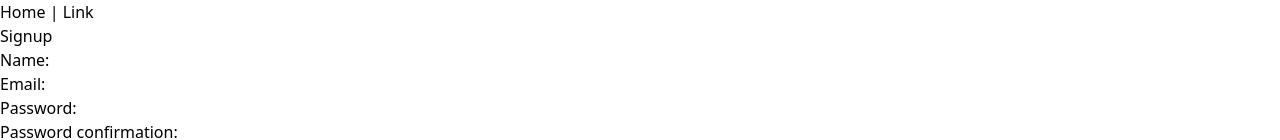
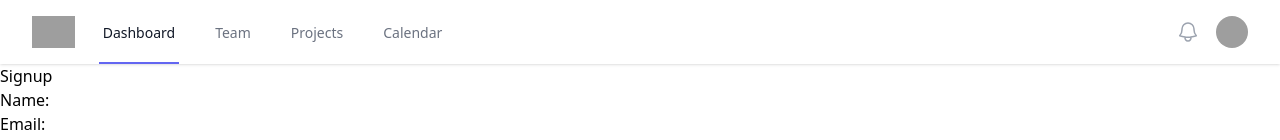
Before and after one commit to JonathanMendler/DevLoom, a React (Vite) app: page / in a window 1280 px wide. Shown: the top 140 px of the page. Built offline with nearby package versions, Linux system fonts and the light colour scheme; no server answers; grey boxes are pictures that could not be loaded.

Commit message:
Navbar Tailwind components

```diff
--- a/package.json
+++ b/package.json
@@ -10,6 +10,8 @@
     "preview": "vite preview"
   },
   "dependencies": {
+    "@headlessui/react": "^1.7.18",
+    "@heroicons/react": "^2.1.1",
     "axios": "^1.6.7",
     "react": "^18.2.0",
     "react-dom": "^18.2.0"
--- a/src/Header.jsx
+++ b/src/Header.jsx
@@ -1,9 +1,180 @@
+// export function Header() {
+//   return (
+//     <header>
+//       <nav>
+//         <a href="#">Home</a> | <a href="#">Link</a>
+//       </nav>
+//     </header>
+//   );
+// }
+import { Fragment } from "react";
+import { Disclosure, Menu, Transition } from "@headlessui/react";
+import { Bars3Icon, BellIcon, XMarkIcon } from "@heroicons/react/24/outline";
+
+function classNames(...classes) {
+  return classes.filter(Boolean).join(" ");
+}
+
 export function Header() {
   return (
-    <header>
-      <nav>
-        <a href="#">Home</a> | <a href="#">Link</a>
-      </nav>
-    </header>
+    <Disclosure as="nav" className="bg-white shadow">
+      {({ open }) => (
+        <>
+          <div className="mx-auto max-w-7xl px-2 sm:px-6 lg:px-8">
+            <div className="relative flex h-16 justify-between">
+              <div className="absolute inset-y-0 left-0 flex items-center sm:hidden">
+                {/* Mobile menu button */}
+                <Disclosure.Button className="relative inline-flex items-center justify-center rounded-md p-2 text-gray-400 hover:bg-gray-100 hover:text-gray-500 focus:outline-none focus:ring-2 focus:ring-inset focus:ring-indigo-500">
+                  <span className="absolute -inset-0.5" />
+                  <span className="sr-only">Open main menu</span>
+                  {open ? (
+                    <XMarkIcon className="block h-6 w-6" aria-hidden="true" />
+                  ) : (
+                    <Bars3Icon className="block h-6 w-6" aria-hidden="true" />
+                  )}
+                </Disclosure.Button>
+              </div>
+              <div className="flex flex-1 items-center justify-center sm:items-stretch sm:justify-start">
+                <div className="flex flex-shrink-0 items-center">
+                  <img
+                    className="h-8 w-auto"
+                    src="https://tailwindui.com/img/logos/mark.svg?color=indigo&shade=600"
+                    alt="Your Company"
+                  />
+                </div>
+                <div className="hidden sm:ml-6 sm:flex sm:space-x-8">
+                  {/* Current: "border-indigo-500 text-gray-900", Default: "border-transparent text-gray-500 hover:border-gray-300 hover:text-gray-700" */}
+                  <a
+                    href="#"
+                    className="inline-flex items-center border-b-2 border-indigo-500 px-1 pt-1 text-sm font-medium text-gray-900"
+                  >
+                    Dashboard
+                  </a>
+                  <a
+                    href="#"
+                    className="inline-flex items-center border-b-2 border-transparent px-1 pt-1 text-sm font-medium text-gray-500 hover:border-gray-300 hover:text-gray-700"
+                  >
+                    Team
+                  </a>
+                  <a
+                    href="#"
+                    className="inline-flex items-center border-b-2 border-transparent px-1 pt-1 text-sm font-medium text-gray-500 hover:border-gray-300 hover:text-gray-700"
+                  >
+                    Projects
+                  </a>
+                  <a
+                    href="#"
+                    className="inline-flex items-center border-b-2 border-transparent px-1 pt-1 text-sm font-medium text-gray-500 hover:border-gray-300 hover:text-gray-700"
+                  >
+                    Calendar
+                  </a>
+                </div>
+              </div>
+              <div className="absolute inset-y-0 right-0 flex items-center pr-2 sm:static sm:inset-auto sm:ml-6 sm:pr-0">
+                <button
+                  type="button"
+                  className="relative rounded-full bg-white p-1 text-gray-400 hover:text-gray-500 focus:outline-none focus:ring-2 focus:ring-indigo-500 focus:ring-offset-2"
+                >
+                  <span className="absolute -inset-1.5" />
+                  <span className="sr-only">View notifications</span>
+                  <BellIcon className="h-6 w-6" aria-hidden="true" />
+                </button>
+
+                {/* Profile dropdown */}
+                <Menu as="div" className="relative ml-3">
+                  <div>
+                    <Menu.Button className="relative flex rounded-full bg-white text-sm focus:outline-none focus:ring-2 focus:ring-indigo-500 focus:ring-offset-2">
+                      <span className="absolute -inset-1.5" />
+                      <span className="sr-only">Open user menu</span>
+                      <img
+                        className="h-8 w-8 rounded-full"
+                        src="https://images.unsplash.com/photo-1472099645785-5658abf4ff4e?ixlib=rb-1.2.1&ixid=eyJhcHBfaWQiOjEyMDd9&auto=format&fit=facearea&facepad=2&w=256&h=256&q=80"
+                        alt=""
+                      />
+                    </Menu.Button>
+                  </div>
+                  <Transition
+                    as={Fragment}
+                    enter="transition ease-out duration-200"
+                    enterFrom="transform opacity-0 scale-95"
+                    enterTo="transform opacity-100 scale-100"
+                    leave="transition ease-in duration-75"
+                    leaveFrom="transform opacity-100 scale-100"
+                    leaveTo="transform opacity-0 scale-95"
+                  >
+                    <Menu.Items className="absolute right-0 z-10 mt-2 w-48 origin-top-right rounded-md bg-white py-1 shadow-lg ring-1 ring-black ring-opacity-5 focus:outline-none">
+                      <Menu.Item>
+                        {({ active }) => (
+                          <a
+                            href="#"
+                            className={classNames(active ? "bg-gray-100" : "", "block px-4 py-2 text-sm text-gray-700")}
+                          >
+                            Your Profile
+                          </a>
+                        )}
+                      </Menu.Item>
+                      <Menu.Item>
+                        {({ active }) => (
+                          <a
+                            href="#"
+                            className={classNames(active ? "bg-gray-100" : "", "block px-4 py-2 text-sm text-gray-700")}
+                          >
+                            Settings
+                          </a>
+                        )}
+                      </Menu.Item>
+                      <Menu.Item>
+                        {({ active }) => (
+                          <a
+                            href="#"
+                            className={classNames(active ? "bg-gray-100" : "", "block px-4 py-2 text-sm text-gray-700")}
+                          >
+                            Sign out
+                          </a>
+                        )}
+                      </Menu.Item>
+                    </Menu.Items>
+                  </Transition>
+                </Menu>
+              </div>
+            </div>
+          </div>
+
+          <Disclosure.Panel className="sm:hidden">
+            <div className="space-y-1 pb-4 pt-2">
+              {/* Current: "bg-indigo-50 border-indigo-500 text-indigo-700", Default: "border-transparent text-gray-500 hover:bg-gray-50 hover:border-gray-300 hover:text-gray-700" */}
+              <Disclosure.Button
+                as="a"
+                href="#"
+                className="block border-l-4 border-indigo-500 bg-indigo-50 py-2 pl-3 pr-4 text-base font-medium text-indigo-700"
+              >
+                Dashboard
+              </Disclosure.Button>
+              <Disclosure.Button
+                as="a"
+                href="#"
+                className="block border-l-4 border-transparent py-2 pl-3 pr-4 text-base font-medium text-gray-500 hover:border-gray-300 hover:bg-gray-50 hover:text-gray-700"
+              >
+                Team
+              </Disclosure.Button>
+              <Disclosure.Button
+                as="a"
+                href="#"
+                className="block border-l-4 border-transparent py-2 pl-3 pr-4 text-base font-medium text-gray-500 hover:border-gray-300 hover:bg-gray-50 hover:text-gray-700"
+              >
+                Projects
+              </Disclosure.Button>
+              <Disclosure.Button
+                as="a"
+                href="#"
+                className="block border-l-4 border-transparent py-2 pl-3 pr-4 text-base font-medium text-gray-500 hover:border-gray-300 hover:bg-gray-50 hover:text-gray-700"
+              >
+                Calendar
+              </Disclosure.Button>
+            </div>
+          </Disclosure.Panel>
+        </>
+      )}
+    </Disclosure>
   );
 }
```
Also changed, not shown: 1 other file (tests, documents, lock files or other folders).
